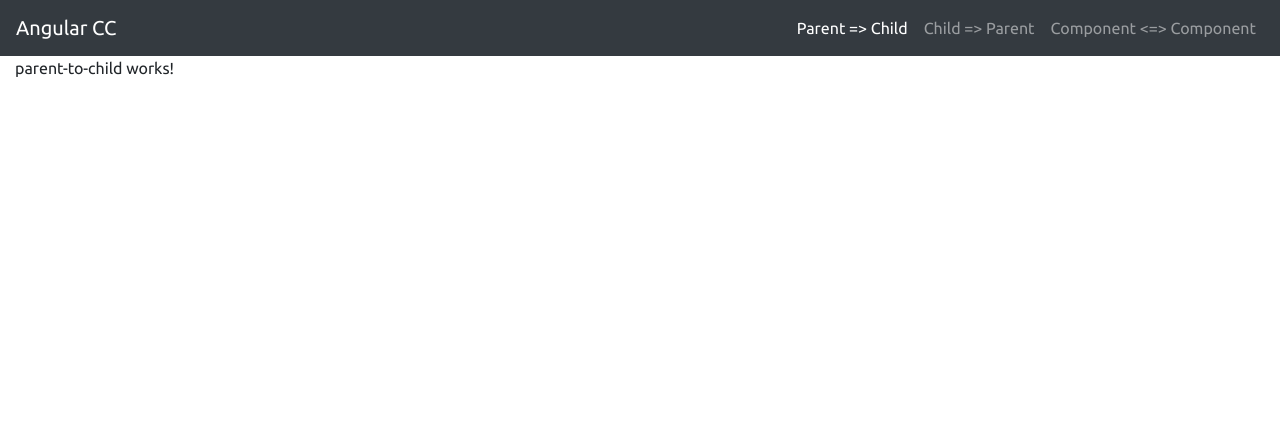
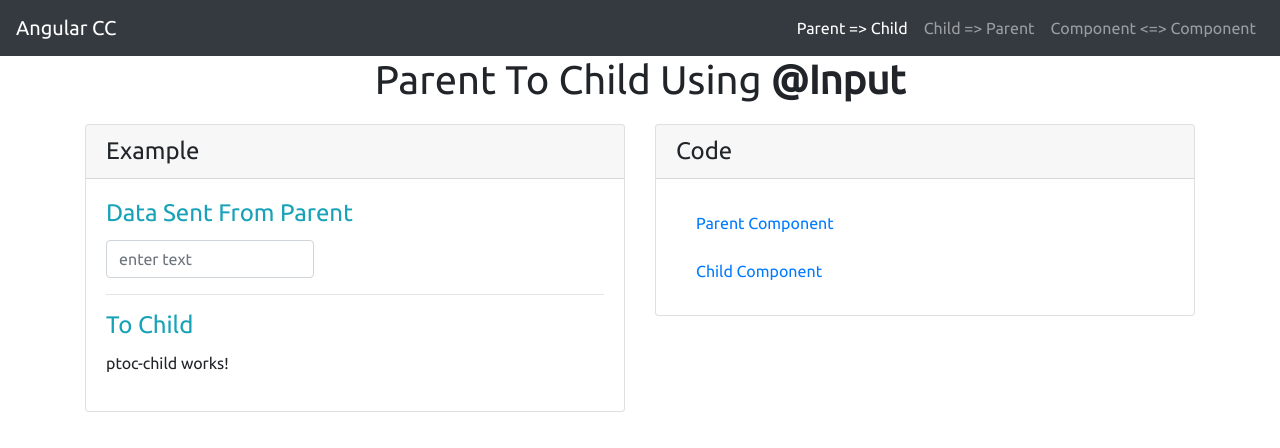
Before and after one commit to Meenakumari20/Angular-Components-Communication, an Angular app: page /parent-to-child in a window 1280 px wide. Shown: the top 448 px of the page. Built offline with nearby package versions, Linux system fonts and the light colour scheme.

Commit message:
Parent To Child

```diff
--- a/src/app/parent-to-child/parent-to-child.component.html
+++ b/src/app/parent-to-child/parent-to-child.component.html
@@ -1,3 +1,30 @@
-<p>
-  parent-to-child works!
-</p>
+<div class="container">
+  <h1 class="text-center">Parent To Child Using <strong>@Input</strong></h1>
+  <div class="row" style="margin-top: 20px;">
+      <div class="col-md-6">
+          <div class="card">
+              <h4 class="card-header">Example</h4>
+              <div class="card-body">
+                  <h4 class="card-title text-info">Data Sent From Parent</h4>
+                  <div class="form-group">
+                      <input type="text" class="form-control col-md-5" [(ngModel)]="parentInput" placeholder="enter text">
+                  </div>
+                  <hr>
+                  <h4 class="card-title text-info">To Child</h4>
+                  <app-ptoc-child></app-ptoc-child>
+              </div>
+          </div>
+      </div>
+      <div class="col-md-6">
+          <div class="card">
+              <h4 class="card-header">Code</h4>
+              <div class="card-body">
+                  <ul class="list-group list-group-flush">
+                      <a href="#" target="_blank"><li class="list-group-item">Parent Component</li></a>
+                      <a href="#" target="_blank"><li class="list-group-item">Child Component</li></a>
+                  </ul>
+              </div>
+          </div>
+      </div>
+  </div>
+</div>
--- a/src/app/parent-to-child/parent-to-child.component.ts
+++ b/src/app/parent-to-child/parent-to-child.component.ts
@@ -7,6 +7,8 @@ import { Component, OnInit } from '@angular/core';
 })
 export class ParentToChildComponent implements OnInit {
 
+  parentInput: string;
+
   constructor() { }
 
   ngOnInit() {
--- /dev/null
+++ b/src/app/parent-to-child/ptoc-child/ptoc-child.component.html
@@ -0,0 +1,3 @@
+<p>
+  ptoc-child works!
+</p>
--- /dev/null
+++ b/src/app/parent-to-child/ptoc-child/ptoc-child.component.ts
@@ -0,0 +1,15 @@
+import { Component, OnInit } from '@angular/core';
+
+@Component({
+  selector: 'app-ptoc-child',
+  templateUrl: './ptoc-child.component.html',
+  styleUrls: ['./ptoc-child.component.css']
+})
+export class PtocChildComponent implements OnInit {
+
+  constructor() { }
+
+  ngOnInit() {
+  }
+
+}
```
Also changed, not shown: src/app/app.module.ts (+6 -2 lines), src/app/parent-to-child/ptoc-child/ptoc-child.component.css (added), 1 other file (tests, documents, lock files or other folders).
